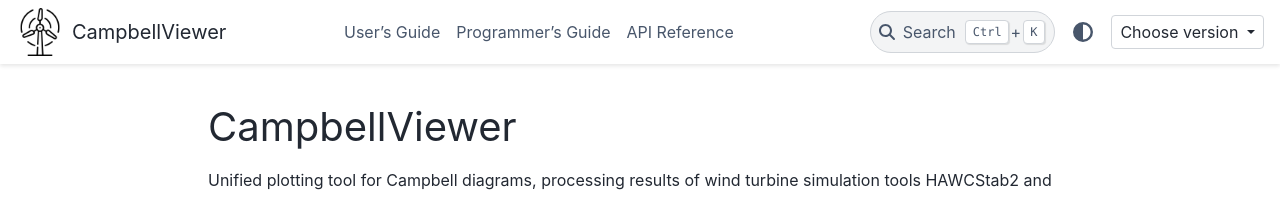
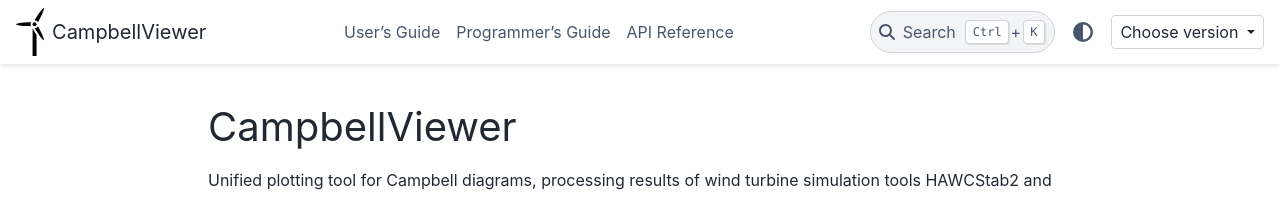
Before and after one commit to DLR-AE/CampbellViewer, a Sphinx documentation site: the page built from docs/source/index.rst, in a window 1280 px wide. Shown: the top 198 px of the page. Built offline with Sphinx 7.4.7 and the PyData theme 0.15.4, drawn with Linux system fonts in a browser that asks for light colours.

Commit message:
chore: update icon

```diff
--- /dev/null
+++ b/docs/source/_templates/footer-template.html
@@ -0,0 +1 @@
+Wind turbine icon taken from <a href="https://thenounproject.com/icon/wind-turbine-2076/">Noun Project</a>.
--- a/docs/source/conf.py
+++ b/docs/source/conf.py
@@ -52,9 +52,10 @@
             "json_url": json_url,
             "version_match": version_match,
         },
+        "footer_items": ["copyright", "sphinx-version", "theme-version", "footer-template"],
     }
 
-html_logo = "_static/images/windturbine.png"
+html_logo = "_static/images/windturbine.svg"
 
 html_static_path = ["_static"]
 # html_css_files = ["css/custom.css"]
```
Also changed, not shown: campbellviewer/assets/windturbine.ico, docs/source/_static/images/windturbine.png (deleted), docs/source/_static/images/windturbine.svg (added), 1 other file.
